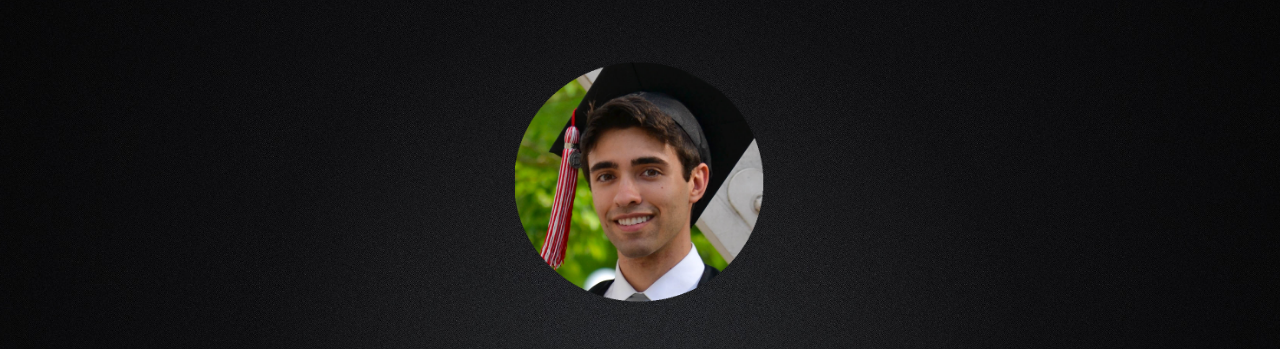
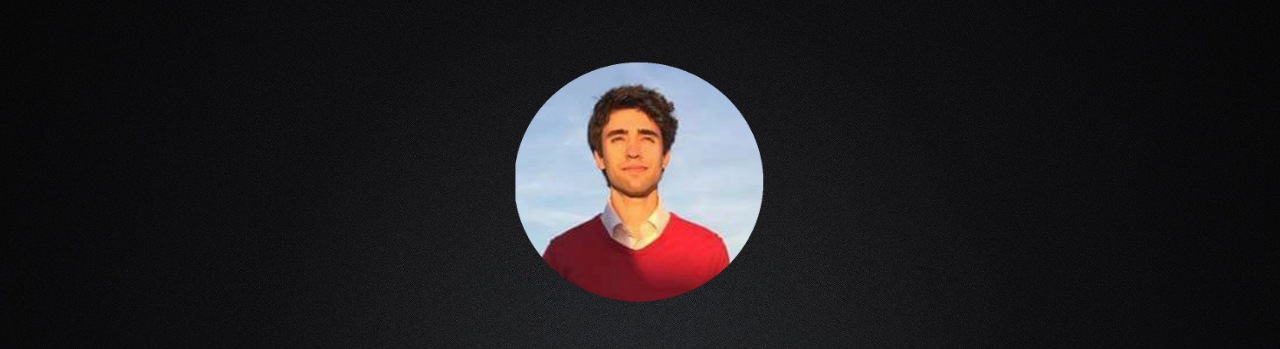
Before and after one commit to mmelatti/mmelatti.github.io, a website: page index.html in a window 1280 px wide. Shown: the part 96-445 px from the top of the page. Drawn offline with nearby package versions, Linux system fonts and the light colour scheme; a web font is replaced by a local one.

Commit message:
Change picture

```diff
--- a/index.html
+++ b/index.html
@@ -103,7 +103,7 @@
         <div class="container" style="padding-top:0px;">
             <div class="intro-text" style="padding-top:0px;">
                 <div align="center" style="padding-top:120px;">
-                  <img src="img/Me/ProfilePicCircle.png" width="250px" height="300px">
+                  <img src="img/Me/ProfilePicCircle2.png" width="250px" height="300px">
                 <div>
                 <br>
                 <br>
```
Also changed, not shown: img/Me/ProfilePicCircle2.png (added).
